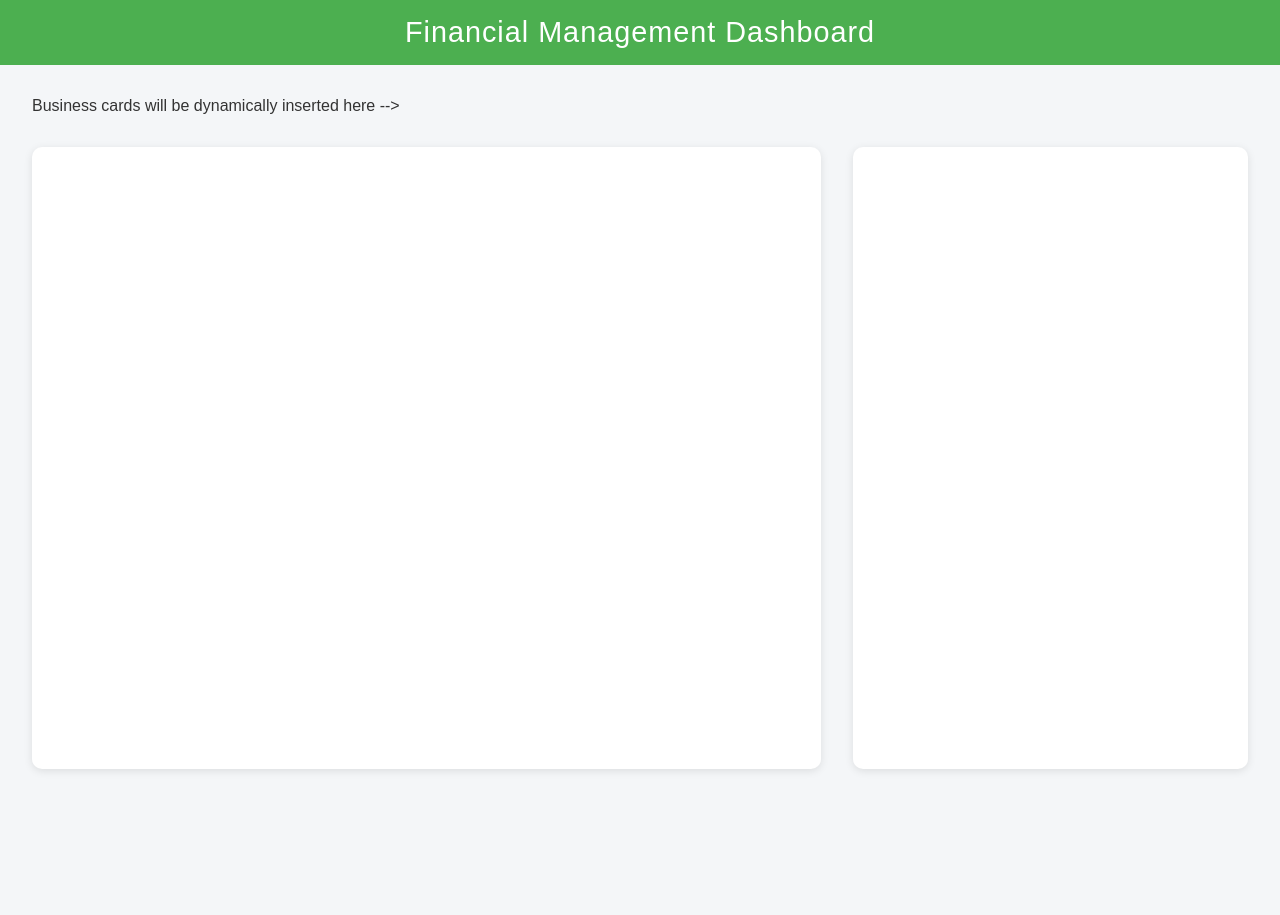
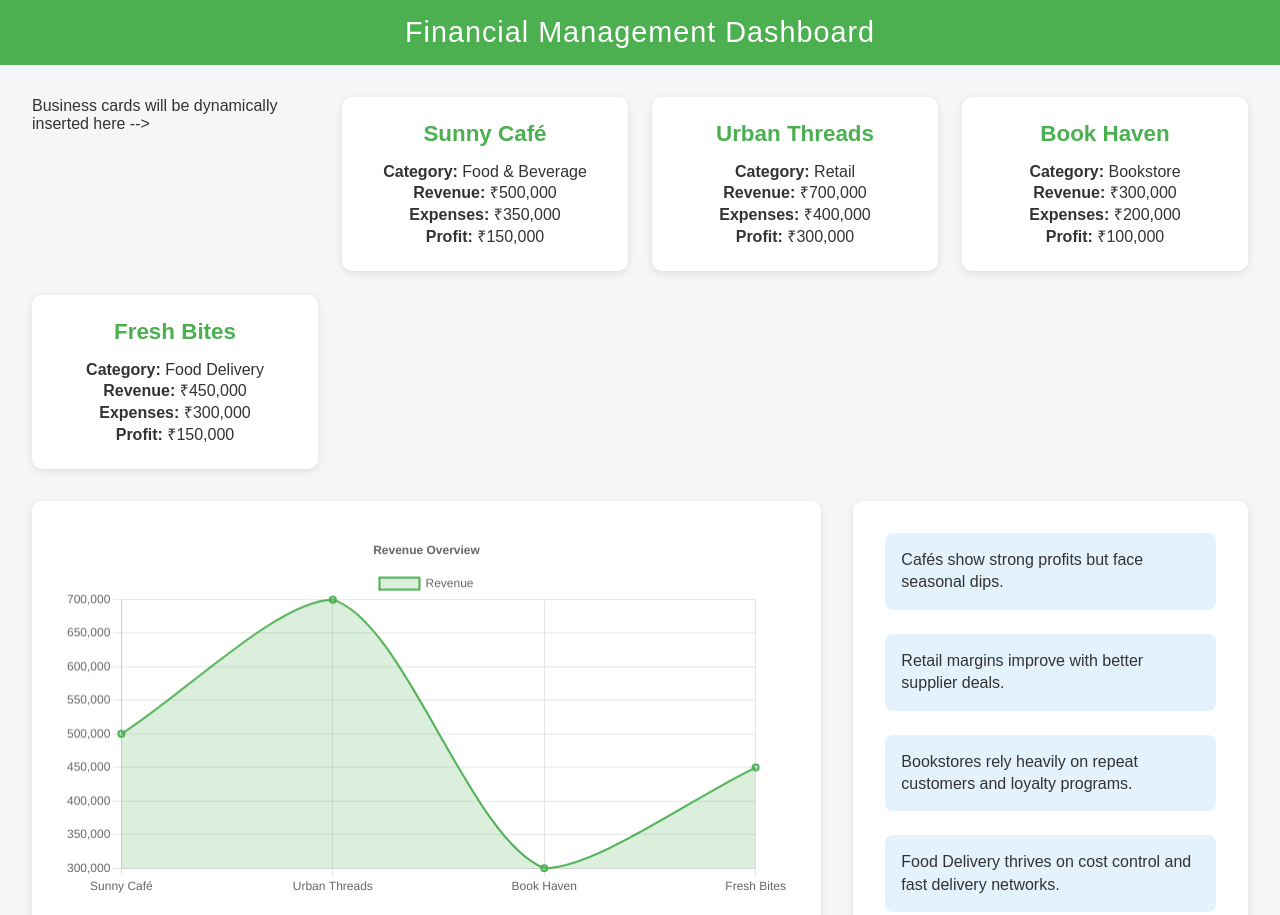
Before and after one commit to 5uig3n3ris/Smart-finance-optimiser, a plain HTML site: page index.html in a window 1280 px wide. Shown: the top 915 px of the page. Before the commit the page ends 801 px from the top, so only its background shows below. Drawn offline with nearby package versions, Linux system fonts and the light colour scheme.

Commit message:
Update index.html
Merged the logic into my html file

```diff
--- a/index.html
+++ b/index.html
@@ -48,7 +48,154 @@
   </div>
 
   <!-- Link to external JS -->
-  <script src="dashboard.js"></script>
+  <script>
+    document.addEventListener('DOMContentLoaded', function () {
+// Mock Data
+const businesses = [
+  {
+    name: "Sunny Café",
+    revenue: 500000,
+    expenses: 350000,
+    profit: 150000,
+    category: "Food & Beverage"
+  },
+  {
+    name: "Urban Threads",
+    revenue: 700000,
+    expenses: 400000,
+    profit: 300000,
+    category: "Retail"
+  },
+  {
+    name: "Book Haven",
+    revenue: 300000,
+    expenses: 200000,
+    profit: 100000,
+    category: "Bookstore"
+  },
+  {
+    name: "Fresh Bites",
+    revenue: 450000,
+    expenses: 300000,
+    profit: 150000,
+    category: "Food Delivery"
+  }
+];
+
+// DOM Elements
+const businessCards = document.getElementById('businessCards');
+const insightCards = document.getElementById('insightCards');
+
+// Generate Business Cards
+businesses.forEach(biz => {
+  const card = document.createElement('div');
+  card.className = 'card';
+  card.innerHTML = `
+    <h3>${biz.name}</h3>
+    <p><strong>Category:</strong> ${biz.category}</p>
+    <p><strong>Revenue:</strong> ₹${biz.revenue.toLocaleString()}</p>
+    <p><strong>Expenses:</strong> ₹${biz.expenses.toLocaleString()}</p>
+    <p><strong>Profit:</strong> ₹${biz.profit.toLocaleString()}</p>
+  `;
+  businessCards.appendChild(card);
+});
+
+// Generate Insights
+const insights = [
+  "Cafés show strong profits but face seasonal dips.",
+  "Retail margins improve with better supplier deals.",
+  "Bookstores rely heavily on repeat customers and loyalty programs.",
+  "Food Delivery thrives on cost control and fast delivery networks."
+];
+
+insights.forEach(text => {
+  const insight = document.createElement('div');
+  insight.className = 'insight-card';
+  insight.innerText = text;
+  insightCards.appendChild(insight);
+});
+
+// Chart Data
+const labels = businesses.map(b => b.name);
+const revenueData = businesses.map(b => b.revenue);
+const expenseData = businesses.map(b => b.expenses);
+const profitData = businesses.map(b => b.profit);
+
+// Revenue Line Chart
+new Chart(document.getElementById('revenueChart'), {
+  type: 'line',
+  data: {
+    labels,
+    datasets: [{
+      label: 'Revenue',
+      data: revenueData,
+      backgroundColor: 'rgba(76, 175, 80, 0.2)',
+      borderColor: 'rgba(76, 175, 80, 1)',
+      borderWidth: 2,
+      fill: true,
+      tension: 0.3
+    }]
+  },
+  options: {
+    responsive: true,
+    plugins: {
+      title: {
+        display: true,
+        text: 'Revenue Overview'
+      }
+    }
+  }
+});
+
+// Expenses Bar Chart
+new Chart(document.getElementById('expenseChart'), {
+  type: 'bar',
+  data: {
+    labels,
+    datasets: [{
+      label: 'Expenses',
+      data: expenseData,
+      backgroundColor: 'rgba(244, 67, 54, 0.6)',
+      borderColor: 'rgba(244, 67, 54, 1)',
+      borderWidth: 1
+    }]
+  },
+  options: {
+    responsive: true,
+    plugins: {
+      title: {
+        display: true,
+        text: 'Expense Comparison'
+      }
+    }
+  }
+});
+
+// Profit Radar Chart
+new Chart(document.getElementById('profitRadarChart'), {
+  type: 'radar',
+  data: {
+    labels,
+    datasets: [{
+      label: 'Profit',
+      data: profitData,
+      backgroundColor: 'rgba(33, 150, 243, 0.2)',
+      borderColor: 'rgba(33, 150, 243, 1)',
+      borderWidth: 2
+    }]
+  },
+  options: {
+    responsive: true,
+    plugins: {
+      title: {
+        display: true,
+        text: 'Profit Radar'
+      }
+    }
+  }
+});
+});
+  </script>
 
 </body>
 </html>
```
